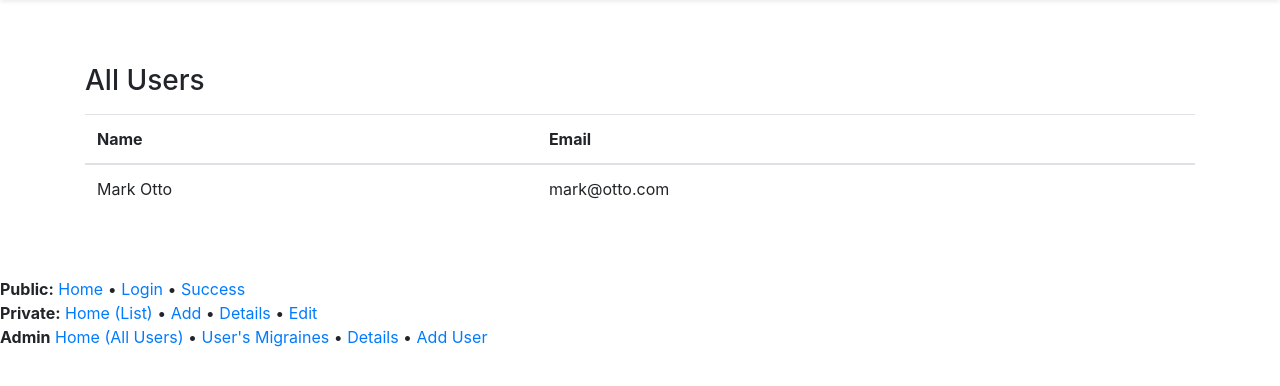
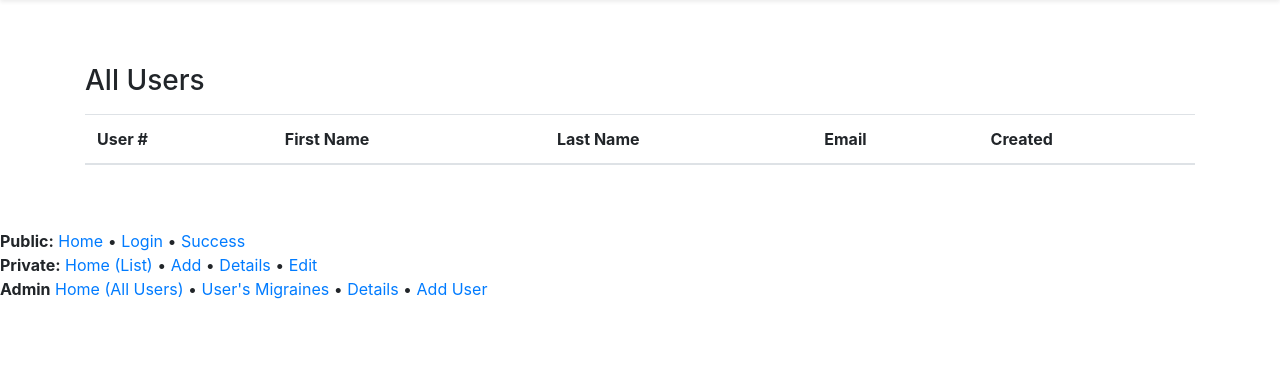
Before and after one commit to rwbaker/ITGM-727-Final, a PHP site: page /admin/index.php in a window 1280 px wide. Shown: the part 56-442 px from the top of the page. Run offline with PHP 8.4, Linux system fonts and the light colour scheme; the visitor is signed in with stand-in values (Sample User, id 1); lists and menus that the app fills with data are empty.

Commit message:
Admin page lists all users

```diff
--- a/www/admin/index.php
+++ b/www/admin/index.php
@@ -23,6 +23,40 @@
  */
 
   //Importing helper functions to keep this page clean...
+
+
+  // Initialize the session
+  session_start();
+
+  // Check if user is logged in, if not then redirect
+  if (!isset($_SESSION["loggedin"]) || $_SESSION["loggedin"] !== true) {
+      header("location: login.php");
+      exit;
+  } else {
+      // print_r($_SESSION);
+  }
+
+
+  $allUsers = array();
+  // Get all users from DB
+  // ----------------------------------------------------------------------------
+    // Standard & reusable db connection
+    include "../includes/helpers/config.php";
+
+      // Prepare a select statement
+      $sql = "SELECT `user_id`, `first_name`, `last_name`, `email`, `created_at` FROM `user` WHERE `user_type` IS NULL";
+
+      if ($result = mysqli_query($link, $sql)) {
+          /* fetch associative array */
+          while ($row = mysqli_fetch_assoc($result)) {
+              $allUsers[] = $row;
+          }
+          /* free result set */
+          mysqli_free_result($result);
+      }
+
+      /* close connection */
+      mysqli_close($link);
 
 
 ?>
@@ -56,16 +90,23 @@
           <table class="table table-hover">
             <thead>
               <tr>
-                <th scope="col">Name</th>
+                <th scope="col">User #</th>
+                <th scope="col">First Name</th>
+                <th scope="col">Last Name</th>
                 <th scope="col">Email</th>
+                <th scope="col">Created</th>
               </tr>
             </thead>
             <tbody>
-              <tr>
-                <td>Mark Otto</td>
-                <td>mark@otto.com</td>
-              </tr>
-              <tr>
+              <?php
+                foreach ($allUsers as $data) {
+                    echo "<tr>";
+                    foreach ($data as $field) {
+                        echo "<td>" . $field . "</td>";
+                    }
+                    echo "</tr>";
+                }
+              ?>
             </tbody>
           </table>
 
```
